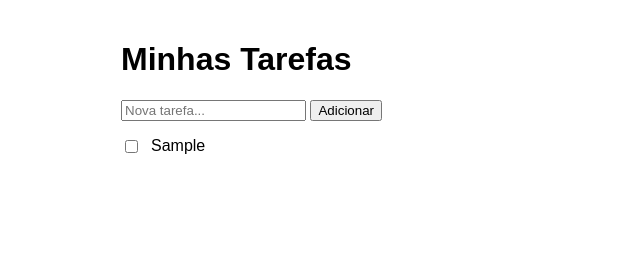
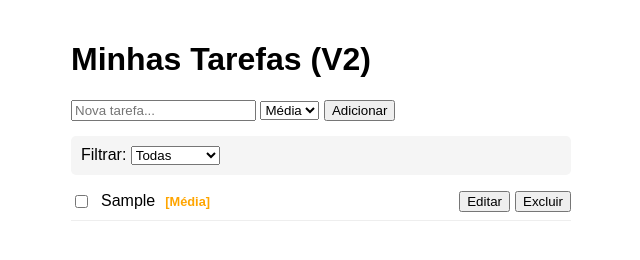
Before and after one commit to Uandersson/todo-sdd-p2, a website built with Vite: page index.html in a window 1280 px wide. Both pictures are taken after typing "Sample" into the empty fields and a click on the button "Adicionar". Shown: the whole page, without its empty margins (319-959 px from the left). Built offline with nearby package versions, Linux system fonts and the light colour scheme.

Commit message:
feat: finaliza v2 com testes cypress/vitest e documentacao

```diff
--- a/index.html
+++ b/index.html
@@ -3,20 +3,40 @@
   <head>
     <meta charset="UTF-8" />
     <meta name="viewport" content="width=device-width, initial-scale=1.0" />
-    <title>To-Do List - SDD V1</title>
+    <title>To-Do List - SDD V2</title>
     <style>
-      body { font-family: sans-serif; padding: 20px; max-width: 400px; margin: 0 auto; }
-      .completed { text-decoration: line-through; color: gray; }
+      body { font-family: sans-serif; padding: 20px; max-width: 500px; margin: 0 auto; }
+      .completed span.task-title { text-decoration: line-through; color: gray; }
       ul { list-style-type: none; padding: 0; }
-      li { margin-bottom: 10px; display: flex; align-items: center; gap: 10px; }
+      li { margin-bottom: 10px; display: flex; align-items: center; gap: 10px; border-bottom: 1px solid #eee; padding-bottom: 8px; }
+      .priority-Alta { color: red; font-weight: bold; font-size: 0.8em; }
+      .priority-Média { color: orange; font-weight: bold; font-size: 0.8em; }
+      .priority-Baixa { color: green; font-weight: bold; font-size: 0.8em; }
+      .filters { margin: 15px 0; padding: 10px; background: #f5f5f5; border-radius: 5px; }
+      .actions { margin-left: auto; display: flex; gap: 5px; }
+      button { cursor: pointer; }
     </style>
   </head>
   <body>
-    <h1>Minhas Tarefas</h1>
+    <h1>Minhas Tarefas (V2)</h1>
 
     <div>
       <input type="text" id="taskInput" placeholder="Nova tarefa..." />
+      <select id="priorityInput">
+        <option value="Baixa">Baixa</option>
+        <option value="Média" selected>Média</option>
+        <option value="Alta">Alta</option>
+      </select>
       <button id="addButton">Adicionar</button>
+    </div>
+
+    <div class="filters">
+      <label>Filtrar: </label>
+      <select id="filterInput">
+        <option value="Todas">Todas</option>
+        <option value="Pendentes">Pendentes</option>
+        <option value="Concluídas">Concluídas</option>
+      </select>
     </div>
 
     <ul id="taskList"></ul>
--- a/src/main.js
+++ b/src/main.js
@@ -1,52 +1,127 @@
-// Array para guardar as tarefas em memória (Critério de Aceite 1)
-let tasks = [];
+// Persistência de Dados (Critério 6)
+let tasks = JSON.parse(localStorage.getItem('tasks')) || [];
+let currentFilter = 'Todas';
 
 const taskInput = document.getElementById('taskInput');
+const priorityInput = document.getElementById('priorityInput');
 const addButton = document.getElementById('addButton');
 const taskList = document.getElementById('taskList');
+const filterInput = document.getElementById('filterInput');
 
-// Função para renderizar as tarefas (Critério de Aceite 2 e 3)
+// Função para salvar no LocalStorage
+function saveTasks() {
+  localStorage.setItem('tasks', JSON.stringify(tasks));
+}
+
+// Renderização baseada em Filtros (Critério 5)
 function renderTasks() {
   taskList.innerHTML = '';
 
-  tasks.forEach((task, index) => {
+  const filteredTasks = tasks.filter(task => {
+    if (currentFilter === 'Pendentes') return !task.completed;
+    if (currentFilter === 'Concluídas') return task.completed;
+    return true;
+  });
+
+  filteredTasks.forEach((task) => {
+    // Pegar índice real para garantir edição e exclusão no item certo durante o filtro
+    const originalIndex = tasks.indexOf(task);
+
     const li = document.createElement('li');
+    if (task.completed) li.className = 'completed';
 
     const checkbox = document.createElement('input');
     checkbox.type = 'checkbox';
     checkbox.checked = task.completed;
-    checkbox.addEventListener('change', () => toggleTask(index));
+    checkbox.addEventListener('change', () => toggleTask(originalIndex));
 
-    const span = document.createElement('span');
-    span.textContent = task.title;
-    if (task.completed) {
-      span.className = 'completed';
-    }
+    const titleSpan = document.createElement('span');
+    titleSpan.textContent = task.title;
+    titleSpan.className = 'task-title';
+
+    // Prioridade (Critério 2)
+    const prioritySpan = document.createElement('span');
+    prioritySpan.textContent = `[${task.priority}]`;
+    prioritySpan.className = `priority-${task.priority}`;
+
+    const actionsDiv = document.createElement('div');
+    actionsDiv.className = 'actions';
+
+    // Editar (Critério 3)
+    const editBtn = document.createElement('button');
+    editBtn.textContent = 'Editar';
+    editBtn.addEventListener('click', () => editTask(originalIndex));
+
+    // Excluir (Critério 4)
+    const deleteBtn = document.createElement('button');
+    deleteBtn.textContent = 'Excluir';
+    deleteBtn.addEventListener('click', () => deleteTask(originalIndex));
+
+    actionsDiv.appendChild(editBtn);
+    actionsDiv.appendChild(deleteBtn);
 
     li.appendChild(checkbox);
-    li.appendChild(span);
+    li.appendChild(titleSpan);
+    li.appendChild(prioritySpan);
+    li.appendChild(actionsDiv);
+
     taskList.appendChild(li);
   });
 }
 
-// Função para adicionar nova tarefa (Critério de Aceite 1)
+// Validação de Campos Obrigatórios (Critério 1)
 function addTask() {
   const title = taskInput.value.trim();
-  if (title) {
-    tasks.push({ title: title, completed: false });
-    taskInput.value = '';
-    renderTasks();
+  if (!title) {
+    alert('A tarefa não pode estar vazia!');
+    return;
+  }
+
+  const priority = priorityInput.value;
+
+  tasks.push({ title, completed: false, priority });
+  taskInput.value = '';
+  saveTasks();
+  renderTasks();
+}
+
+function toggleTask(index) {
+  tasks[index].completed = !tasks[index].completed;
+  saveTasks();
+  renderTasks();
+}
+
+// Exclusão (Critério 4)
+function deleteTask(index) {
+  tasks.splice(index, 1);
+  saveTasks();
+  renderTasks();
+}
+
+// Edição (Critério 3)
+function editTask(index) {
+  const newTitle = prompt('Edite o nome da tarefa:', tasks[index].title);
+  if (newTitle !== null) {
+    const trimmedTitle = newTitle.trim();
+    if (trimmedTitle) {
+      tasks[index].title = trimmedTitle;
+      saveTasks();
+      renderTasks();
+    } else {
+      alert('O título não pode ficar vazio!');
+    }
   }
 }
 
-// Função para marcar como concluída (Critério de Aceite 3)
-function toggleTask(index) {
-  tasks[index].completed = !tasks[index].completed;
-  renderTasks();
-}
-
-// Event Listeners
+// Listeners de Eventos
 addButton.addEventListener('click', addTask);
 taskInput.addEventListener('keypress', (e) => {
   if (e.key === 'Enter') addTask();
 });
+filterInput.addEventListener('change', (e) => {
+  currentFilter = e.target.value;
+  renderTasks();
+});
+
+// Renderização inicial
+renderTasks();
```
